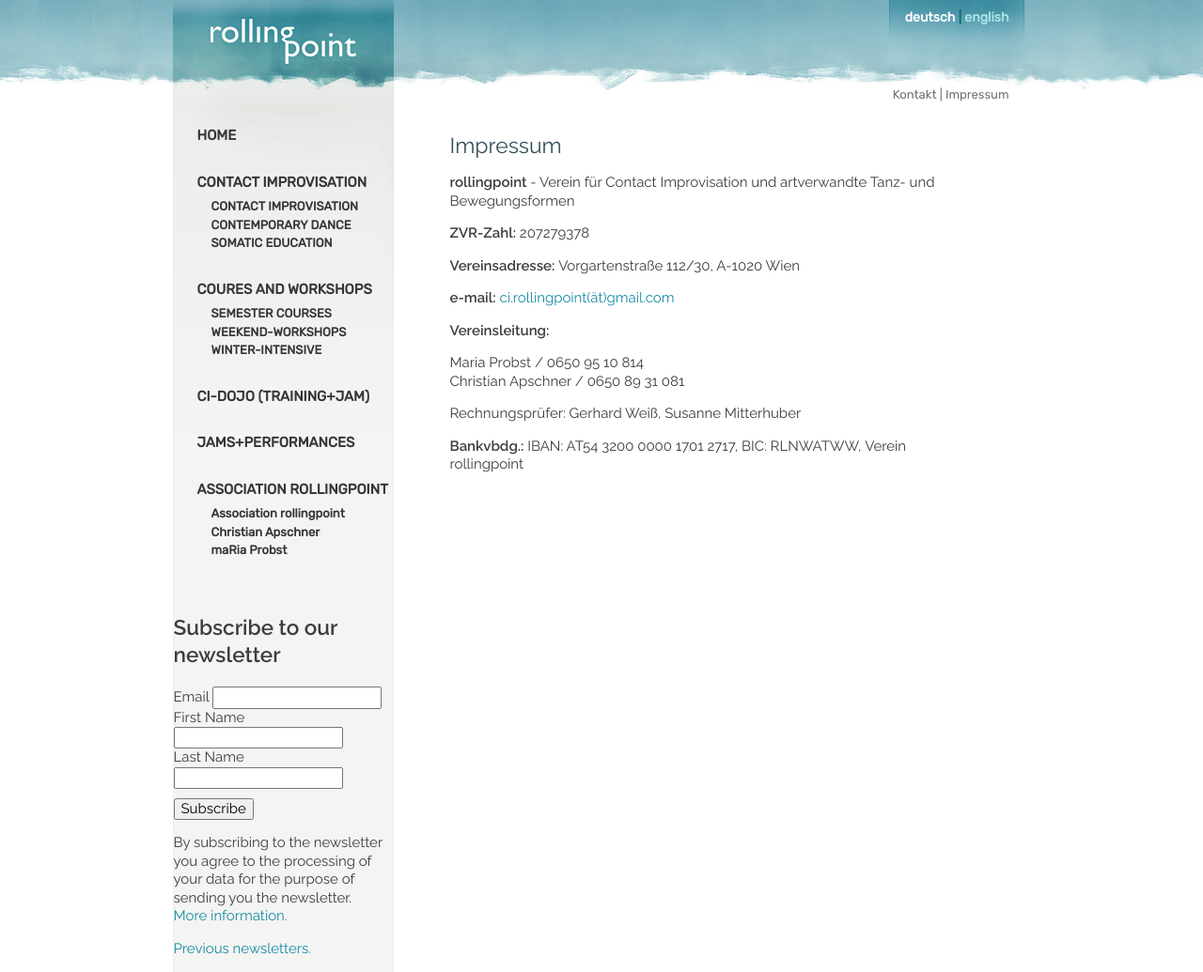
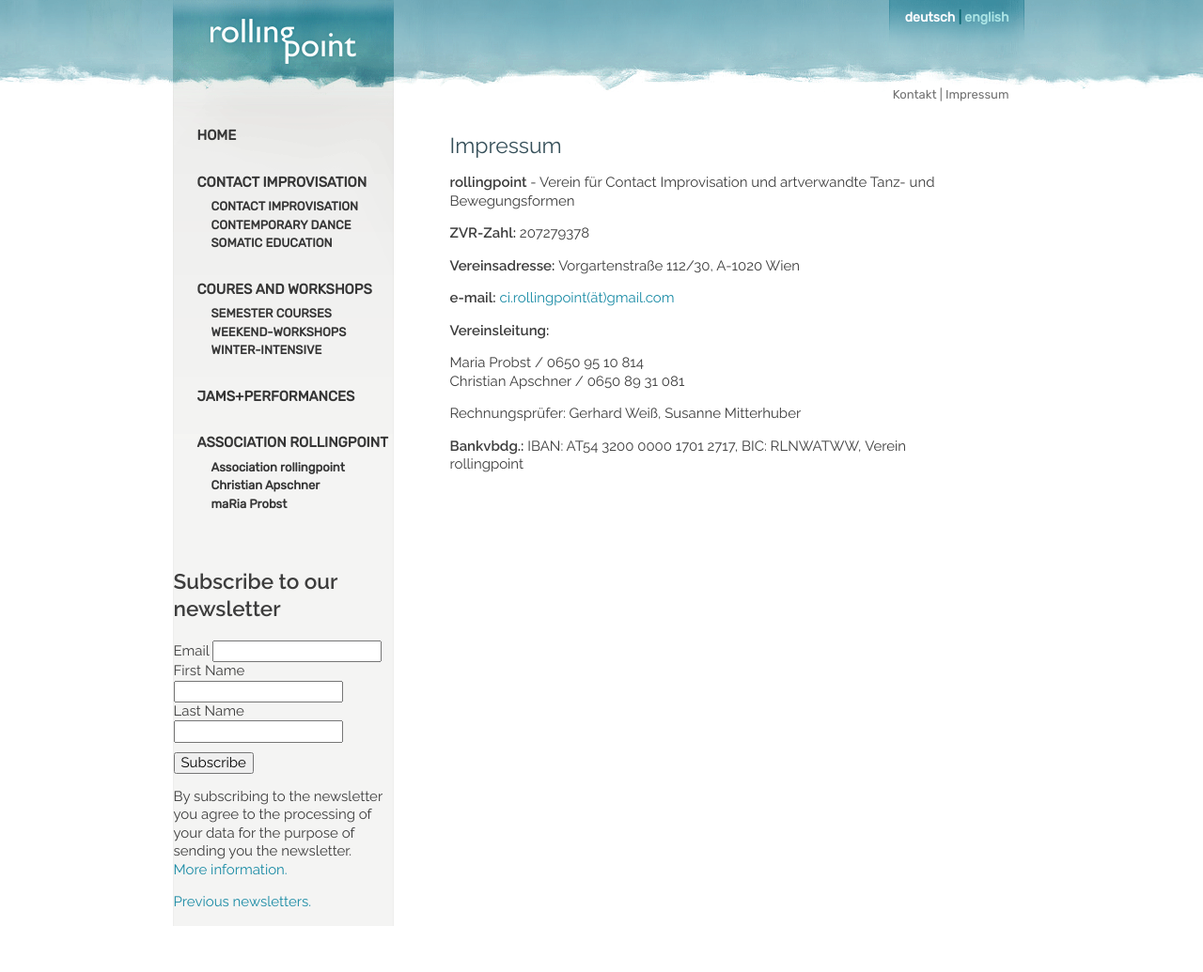
Before and after one commit to manulari/rollingpointat, a Jekyll site: the page built from _pages_en/en-impressum.md, in a window 1280 px wide. Shown: the whole page at 94% size. Built offline with Jekyll 4.4.1, drawn with Linux system fonts in a browser that asks for light colours; comment, search, counter and statistics services are not loaded; after the commit the page ends 986 px from its top, so only the background shows below that.

Commit message:
Update Settings “nav_en”

```diff
--- a/_data/nav_en.yml
+++ b/_data/nav_en.yml
@@ -19,8 +19,6 @@ entries:
         path: /en/workshops
       - title: WINTER-INTENSIVE
         path: /en/winterintensive
-  - title: CI-DOJO (TRAINING+JAM)
-    path: /en/dojo
   - title: JAMS+PERFORMANCES
     path: /en/jams
   - title: ASSOCIATION ROLLINGPOINT
```
